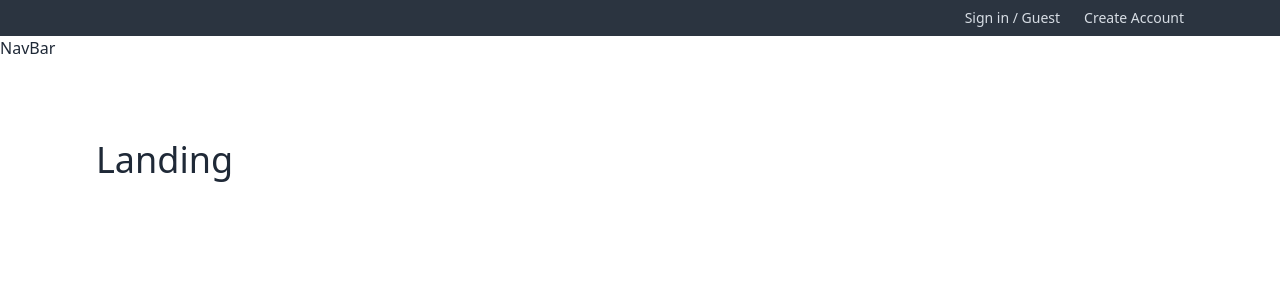
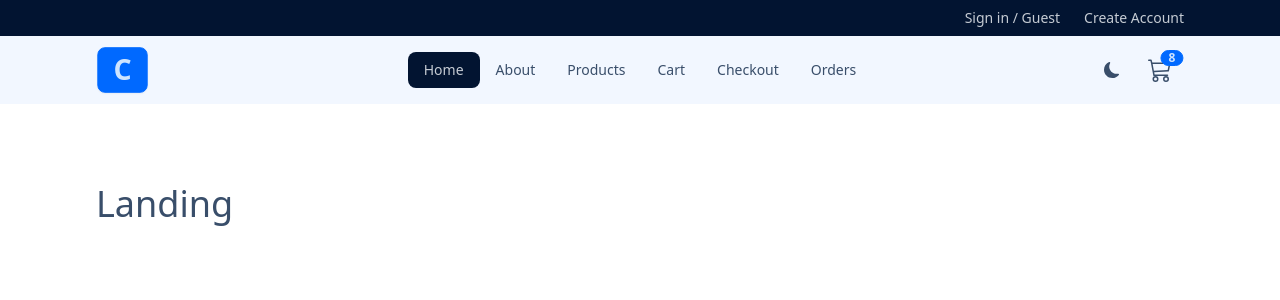
Before and after one commit to Majid-Hadadidan/comfy-store-app, a React (Vite) app: page / in a window 1280 px wide. Shown: the top 300 px of the page. Built offline with nearby package versions, Linux system fonts and the light colour scheme.

Commit message:
Complete Navbar

```diff
--- a/index.html
+++ b/index.html
@@ -1,5 +1,5 @@
 <!doctype html>
-<html lang="en">
+<html lang="en" data-theme="dracula">
   <head>
     <meta charset="UTF-8" />
     <link rel="icon" type="image/svg+xml" href="/vite.svg" />
--- a/src/components/NavBar.jsx
+++ b/src/components/NavBar.jsx
@@ -1,8 +1,89 @@
+import { useEffect, useState } from "react";
 import { BsCart3, BsMoonFill, BsSunFill } from "react-icons/bs";
 import { FaBarsStaggered } from "react-icons/fa6";
 import { NavLink } from "react-router-dom";
+import NavLinks from "./NavLinks";
+
+const themes = {
+  winter: "winter",
+  dracula: "dracula",
+};
+
+const getThemeFromLocalStorage = () =>
+  localStorage.getItem("theme") || themes.winter;
 
 function NavBar() {
-  return <nav>NavBar</nav>;
+  const [theme, setTheme] = useState(getThemeFromLocalStorage());
+
+  //useEffect for save theme to lacalStorage
+  useEffect(() => {
+    document.documentElement.setAttribute("data-theme", theme);
+    localStorage.setItem("theme", theme);
+  }, [theme]);
+
+  //handleTheme function called when click checkBox button for theme
+  const handleTheme = () => {
+    setTheme(() => {
+      const { winter, dracula } = themes;
+      const newTheme = theme === winter ? dracula : winter;
+      return newTheme;
+    });
+  };
+
+  //JSX for NavBar
+  return (
+    <nav className="bg-base-200">
+      {/* NAVBAR */}
+      <div className="navbar align-element">
+        {/*NAVBAR START*/}
+        <div className="navbar-start ">
+          {/*TITLE */}
+          <NavLink
+            to="/"
+            className="hidden lg:flex btn btn-primary text-3xl items-center "
+          >
+            C
+          </NavLink>
+          {/*DROPDOWN */}
+          <div className="dropdown">
+            <label tabIndex={0} className="btn btn-ghost flex lg:hidden ">
+              <FaBarsStaggered className="h-6 w-6" />
+            </label>
+            <div className="dropdown-content menu mt-3 p-2 z-[1] shadow menu-sm bg-base-200  rounded-box w-52 ">
+              <NavLinks />
+            </div>
+          </div>
+        </div>
+
+        {/* NAVBAR CENTER*/}
+        <div className="navbar-center hidden lg:flex">
+          <ul className="menu menu-horizontal">
+            <NavLinks />
+          </ul>
+        </div>
+        {/* NAVBAR END*/}
+        <div className="navbar-end">
+          {/* THEME SETUP*/}
+          <label className="swap swap-rotate">
+            <input type="checkbox" onClick={handleTheme} />
+            {/* sun icon */}
+            <BsSunFill className="h-4 w-4 swap-on" />
+            {/* moon icon */}
+            <BsMoonFill className="h-4 w-4 swap-off " />
+          </label>
+
+          {/* CART LINK*/}
+          <NavLink to="/cart" className="btn btn-ghost btn-circle btn-md ml-4">
+            <div className="indicator">
+              <BsCart3 className=" w-6 h-6 " />
+              <span className="indicator-item badge badge-sm badge-primary">
+                8
+              </span>
+            </div>
+          </NavLink>
+        </div>
+      </div>
+    </nav>
+  );
 }
 export default NavBar;
--- /dev/null
+++ b/src/components/NavLinks.jsx
@@ -0,0 +1,27 @@
+import { NavLink } from "react-router-dom";
+const links = [
+  { id: 1, url: "/", text: "home" },
+  { id: 2, url: "about", text: "about" },
+  { id: 3, url: "products", text: "products" },
+  { id: 4, url: "cart", text: "cart" },
+  { id: 5, url: "checkout", text: "checkout" },
+  { id: 6, url: "orders", text: "orders" },
+];
+
+function NavLinks() {
+  return (
+    <>
+      {links.map((link) => {
+        const { id, url, text } = link;
+        return (
+          <li key={id}>
+            <NavLink to={url} className="capitalize">
+              {text}
+            </NavLink>
+          </li>
+        );
+      })}
+    </>
+  );
+}
+export default NavLinks;
--- a/tailwind.config.cjs
+++ b/tailwind.config.cjs
@@ -4,5 +4,8 @@
   theme: {
     extend: {},
   },
-  plugins: [require('@tailwindcss/typography'), require('daisyui')],
+  plugins: [require("@tailwindcss/typography"), require("daisyui")],
+  daisyui: {
+    themes: ["winter", "dracula"],
+  },
 };
```
